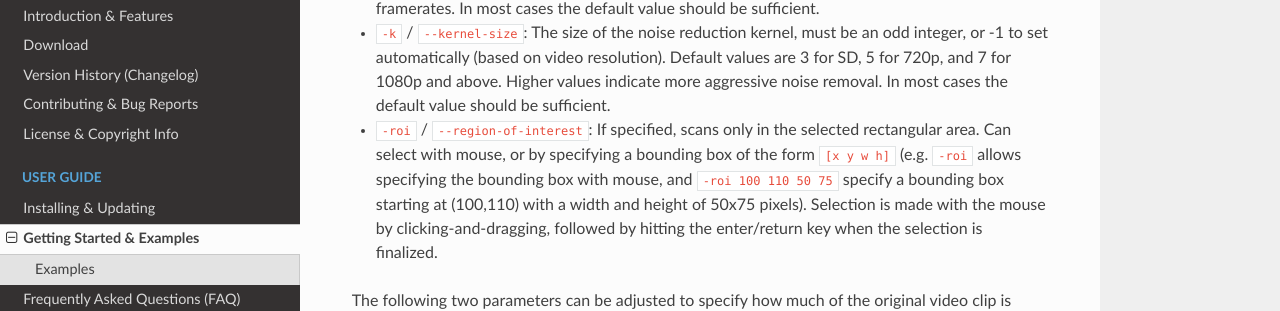
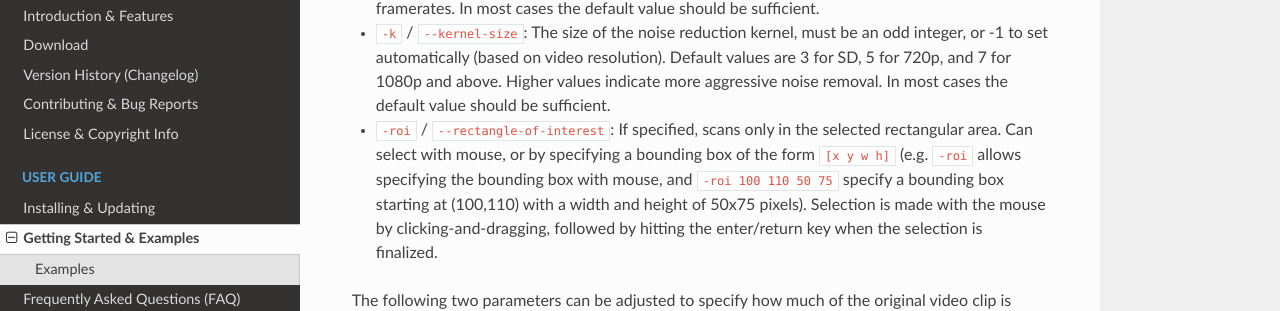
Before and after one commit to Breakthrough/DVR-Scan, an MkDocs documentation site: the page built from docs/guide/examples.md, in a window 1280 px wide and 900 px high, scrolled down 1276 px. Shown: the part 136-447 px from the top of the window. Built offline with MkDocs 1.6.1, drawn with Linux system fonts in a browser that asks for light colours; nearby versions of some CDN libraries; old or Windows-style settings are respelled for this version of MkDocs.

Commit message:
Fix long form of --rectangle-of-interest

```diff
--- a/docs/guide/examples.md
+++ b/docs/guide/examples.md
@@ -41,7 +41,7 @@ The following parameters directly affect the "sensitivity" of the detection algo
  - `-t` / `-threshold`: The threshold a frame's motion score must meet to trigger a motion event.  Default is 0.15, lower values (e.g. 0.08) will be more sensitive to changes, whereas higher values will be less sensitive (e.g. 0.5).  If the output contains scenes without any motion, or background movement causes false events to be detected, try raising the threshold value.
  - `-l` / `--min-event-length`: Number of frames in a row that must exceed the set threshold value in order to trigger a motion event (default is 2 frames).  Represents the size of the event detection window, should only need to be adjusted for footage with very low or high framerates.  In most cases the default value should be sufficient.
  - `-k` / `--kernel-size`: The size of the noise reduction kernel, must be an odd integer, or -1 to set automatically (based on video resolution).  Default values are 3 for SD, 5 for 720p, and 7 for 1080p and above.  Higher values indicate more aggressive noise removal.  In most cases the default value should be sufficient.
- - `-roi` / `--region-of-interest`:  If specified, scans only in the selected rectangular area.  Can select with mouse, or by specifying a bounding box of the form `[x y w h]` (e.g. `-roi` allows specifying the bounding box with mouse, and `-roi 100 110 50 75` specify a bounding box starting at (100,110) with a width and height of 50x75 pixels).  Selection is made with the mouse by clicking-and-dragging, followed by hitting the enter/return key when the selection is finalized.
+ - `-roi` / `--rectangle-of-interest`:  If specified, scans only in the selected rectangular area.  Can select with mouse, or by specifying a bounding box of the form `[x y w h]` (e.g. `-roi` allows specifying the bounding box with mouse, and `-roi 100 110 50 75` specify a bounding box starting at (100,110) with a width and height of 50x75 pixels).  Selection is made with the mouse by clicking-and-dragging, followed by hitting the enter/return key when the selection is finalized.
 
 The following two parameters can be adjusted to specify how much of the original video clip is included in the output events:
 
```
